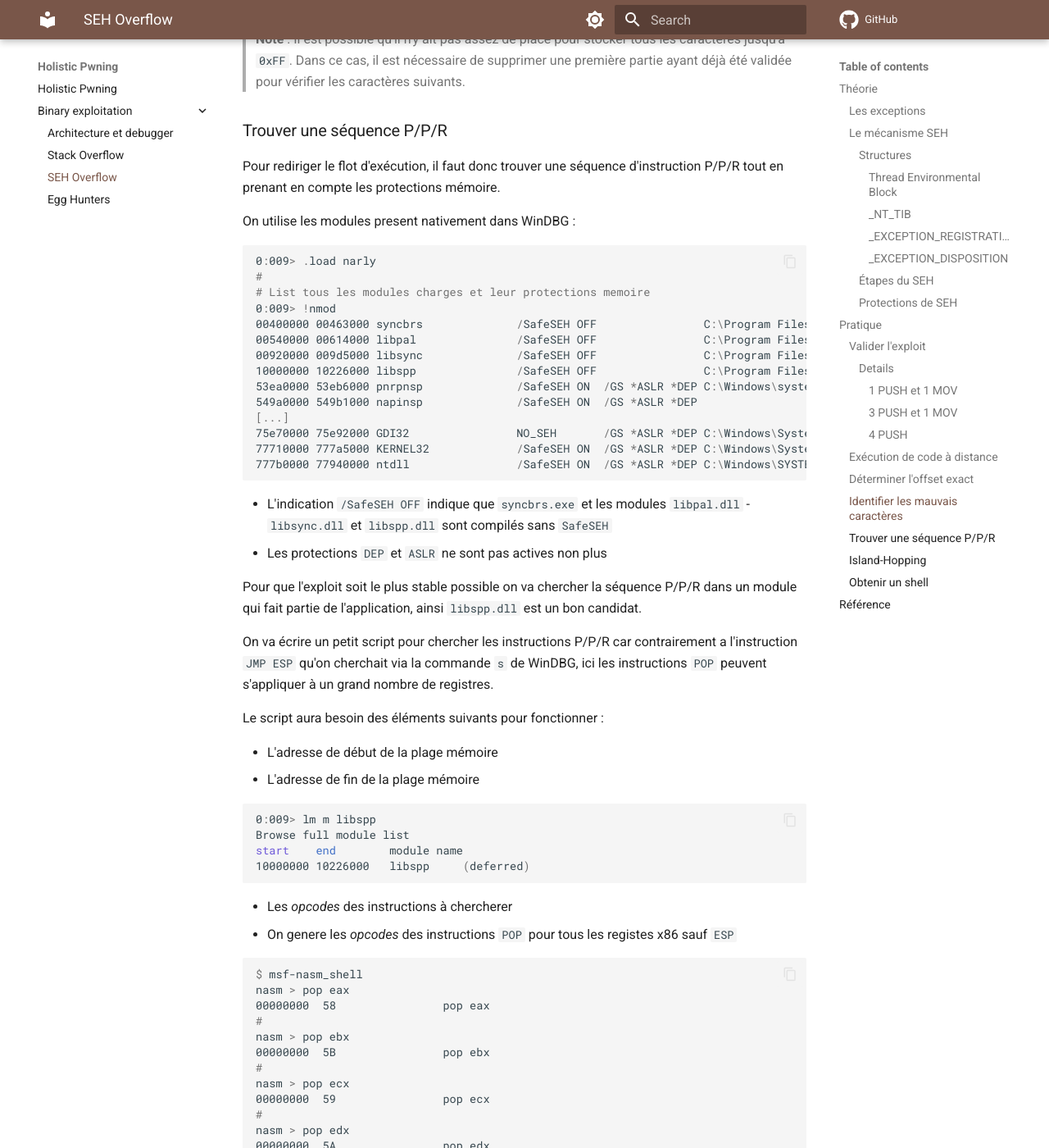
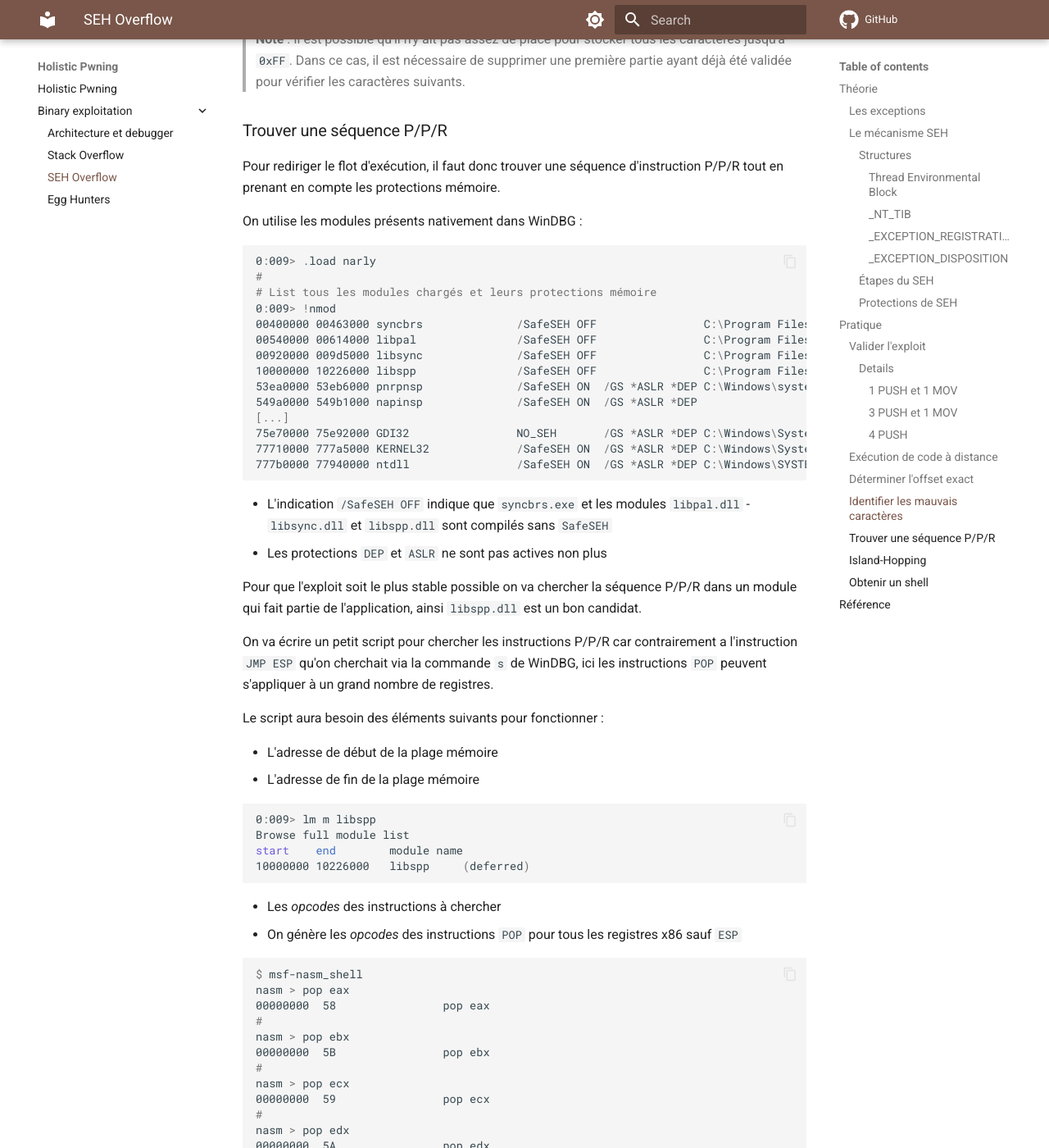
Before and after one commit to s-lck/HolisticPwning, an MkDocs documentation site: the page built from docs/binary-exploitation/2-seh-overflow.md, in a window 1280 px wide and 1400 px high, scrolled down 17467 px. Shown: the whole window at 82% size. Built offline with MkDocs 1.6.1 and Material for MkDocs 9.7.7, drawn with Linux system fonts in a browser that asks for light colours; comment, search, counter and statistics services are not loaded; some of the changed text lies outside the part shown.

Commit message:
Ortho SEH

````diff
--- a/docs/binary-exploitation/2-seh-overflow.md
+++ b/docs/binary-exploitation/2-seh-overflow.md
@@ -763,12 +763,12 @@ On continue la procédure jusqu'à identifier tous les mauvais caractères.
 
 Pour rediriger le flot d'exécution, il faut donc trouver une séquence d'instruction P/P/R tout en prenant en compte les protections mémoire.
 
-On utilise les modules present nativement dans WinDBG :
+On utilise les modules présents nativement dans WinDBG :
 
 ```powershell
 0:009> .load narly
 #
-# List tous les modules charges et leur protections memoire
+# List tous les modules chargés et leurs protections mémoire
 0:009> !nmod
 00400000 00463000 syncbrs              /SafeSEH OFF                C:\Program Files\Sync Breeze Enterprise\bin\syncbrs.exe
 00540000 00614000 libpal               /SafeSEH OFF                C:\Program Files\Sync Breeze Enterprise\bin\libpal.dll
@@ -801,8 +801,8 @@ start    end        module name
 10000000 10226000   libspp     (deferred)
 ```
 
-- Les *opcodes* des instructions à chercherer
-  - On genere les *opcodes* des instructions `POP` pour tous les registes x86 sauf `ESP`
+- Les *opcodes* des instructions à chercher
+  - On génère les *opcodes* des instructions `POP` pour tous les registres x86 sauf `ESP`
 
 ```powershell
 $ msf-nasm_shell
@@ -1323,7 +1323,7 @@ On recherche dans toute la pile le passage de `0x90` a notre shellcode de `0x43`
 019bfc70  90 90 90 90 43 43 43 43-43 43 43 43 43 43 43 43  ....CCCCCCCCCCCC
 ```
 
-On vérifie que le shellcode est pas tronqué :
+On vérifie que le shellcode n'est pas tronqué :
 
 ```powershell
 0:009> dd 019bfc70 L65
````
Also changed, not shown: other parts of docs/binary-exploitation/2-seh-overflow.md (+12 -12 lines).
